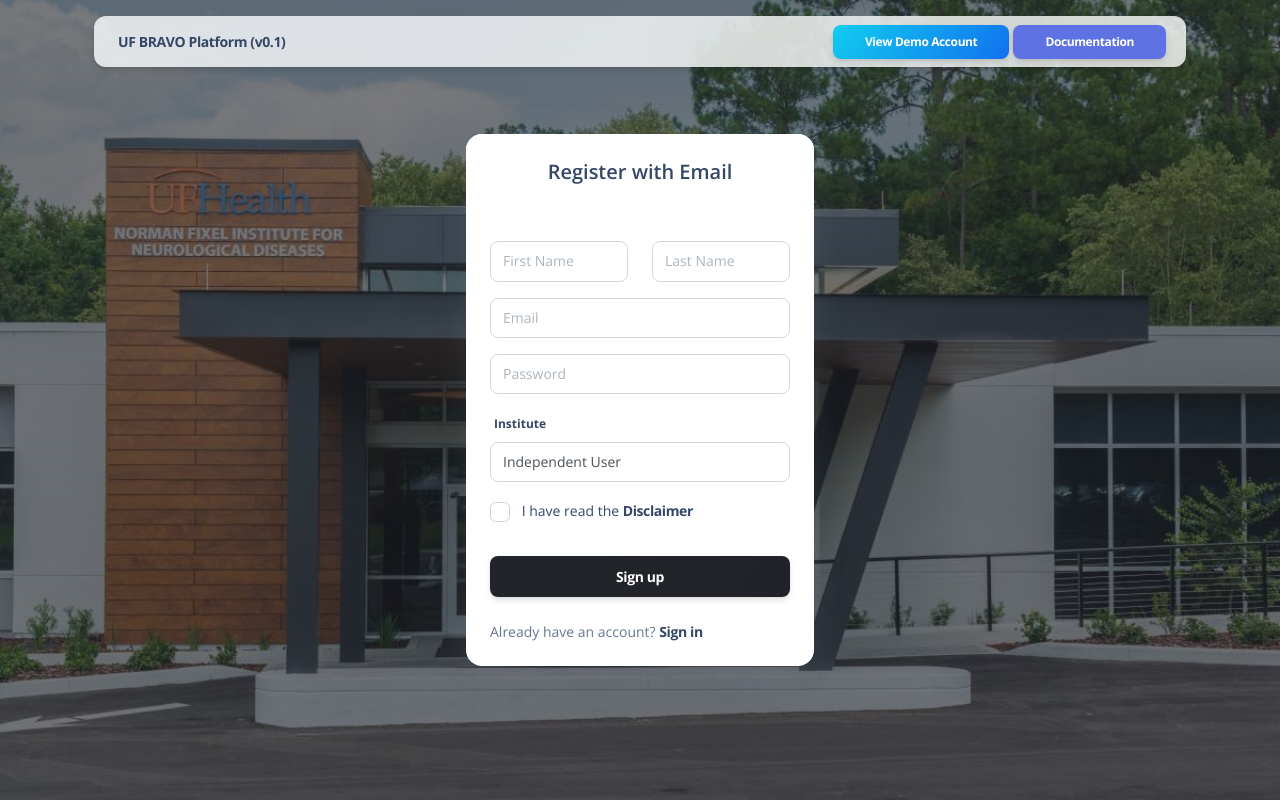
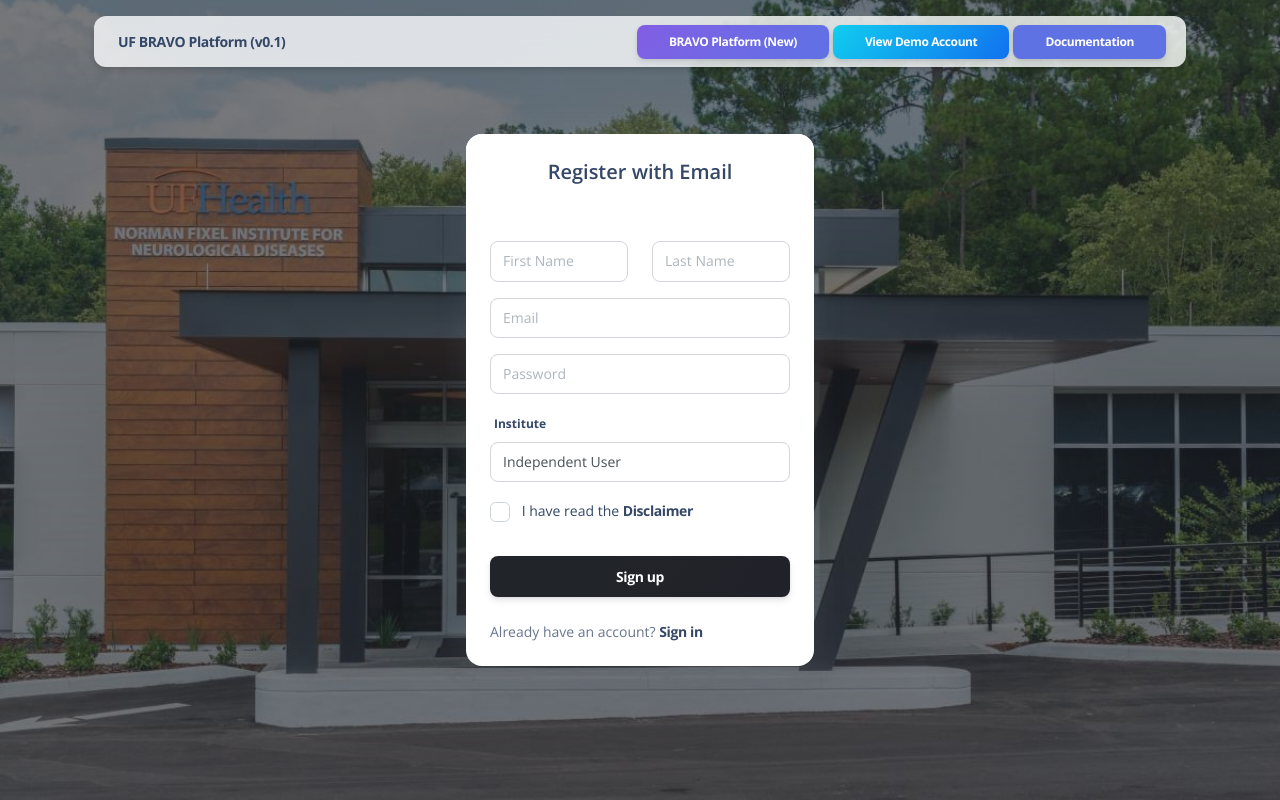
Before and after one commit to Fixel-Institute/BRAVO_SSR, a Django app: page /signup in a window 1280 px wide. Run offline with Django 3.2, Linux system fonts and the light colour scheme; some libraries are stand-ins or nearby versions.

Commit message:
Update Route to direct to new server

```diff
--- a/PerceptDashboard/templates/auth_basic.html
+++ b/PerceptDashboard/templates/auth_basic.html
@@ -45,6 +45,11 @@
               <ul class="navbar-nav navbar-nav-hover mx-auto">
               </ul>
 
+              <ul class="navbar-nav d-lg-block d-none">
+                <li class="nav-item">
+                  <a href="https://uf-bravo.jcagle.solutions/" class="btn btn-sm bg-gradient-primary mb-0 me-1">BRAVO Platform (New)</a>
+                </li>
+              </ul>
               <ul class="navbar-nav d-lg-block d-none">
                 <li class="nav-item">
                   <a href="javascript:submitDemoAuthentication()" class="btn btn-sm bg-gradient-info  mb-0 me-1">View Demo Account</a>
```
